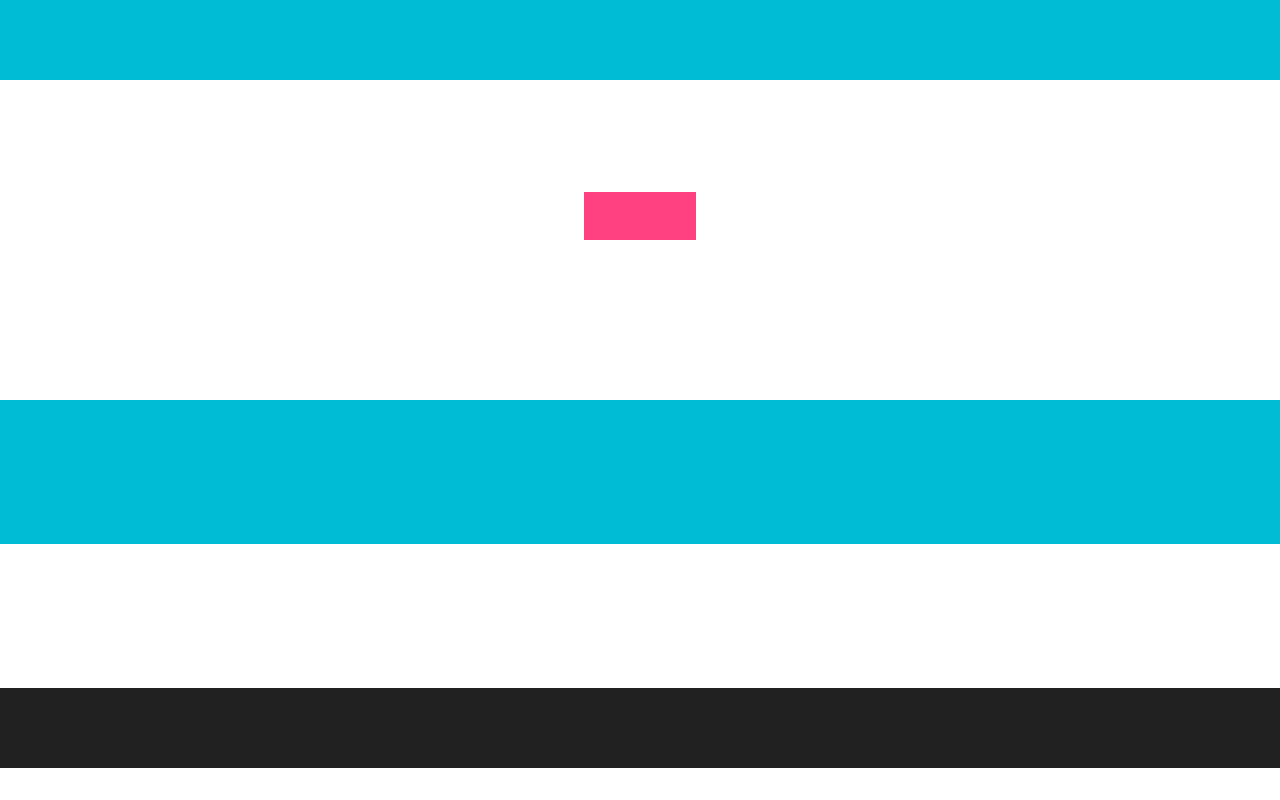
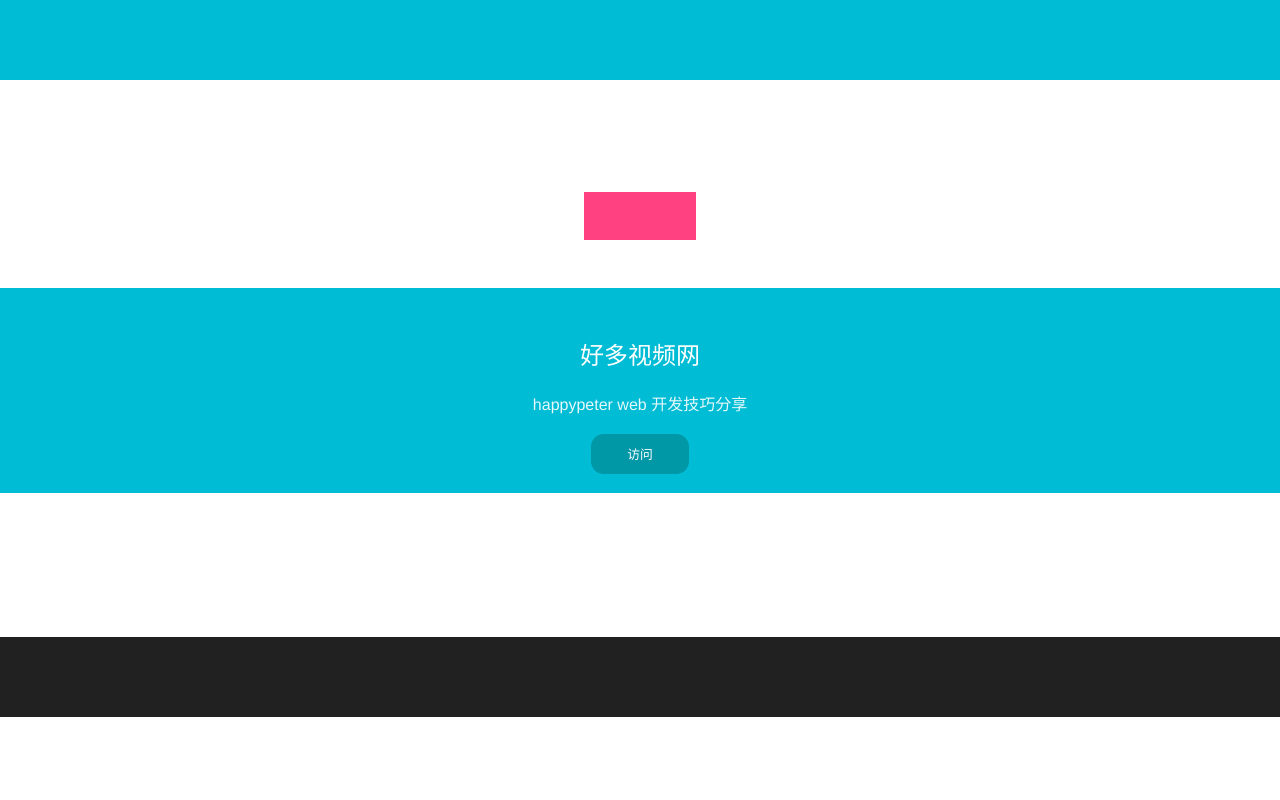
Before and after one commit to freeyiyi1993/qd, a plain HTML site: page index.html in a window 1280 px wide. Drawn offline with nearby package versions, Linux system fonts and the light colour scheme; files that its build step writes are made by us from their sources.

Commit message:
other colors done

```diff
--- a/index.html
+++ b/index.html
@@ -9,10 +9,14 @@
 </head>
 <body>
 <header></header>
-<div class="action">
+<div class="action clearfix">
   <a href="#" class="action-button button"></a>
 </div>
-<div class="haoduo"></div>
+<div class="haoduo clearfix">
+  <h2>好多视频网</h2>
+  <p>happypeter web 开发技巧分享</p>
+  <a href="#" class="visit-haoduo">访问</a>
+</div>
 <div class="books"></div>
 <footer></footer>
 
--- a/styles/_common.scss
+++ b/styles/_common.scss
@@ -11,15 +11,28 @@ $divider-color:        #B6B6B6;
 
 body {
   margin: 0;
+  font-family: "Helvetica Neue", "Segoe UI", Helvetica, Arial, "Hiragino Sans GB", "Microsoft YaHei", "WenQuanYi Micro Hei", sans-serif;
 }
 ul {
   margin: 0;
   padding: 0;
 }
-
+a {
+  text-decoration: none;
+}
 .button {
   background-color: $accent-color;
   width: 7em;
   height: 3em;
   display: block;
 }
+
+.clearfix:before,
+.clearfix:after
+{
+ content: "   ";
+ display: table;
+}
+.clearfix:after {
+  clear: both;
+}
--- a/styles/main.scss
+++ b/styles/main.scss
@@ -12,8 +12,29 @@ header {
   }
 }
 .haoduo {
-  height: 9em;
   background-color: $primary-color;
+  h2 {
+    margin-top: 2em;
+    color: $primary-color-text;
+    text-align: center;
+    font-weight: normal;
+  }
+  p {
+    text-align: center;
+    color:  $primary-color-text;
+    opacity: .9;
+  }
+  a.visit-haoduo {
+    display: block;
+    width: 6em;
+    text-align: center;
+    padding: .8em;
+    margin: 1.5em auto;
+    font-size: .8em;
+    color: $primary-color-text;
+    background-color: $primary-color-dark;
+    border-radius: 1em;
+  }
 }
 .books {
   height: 9em;
```
